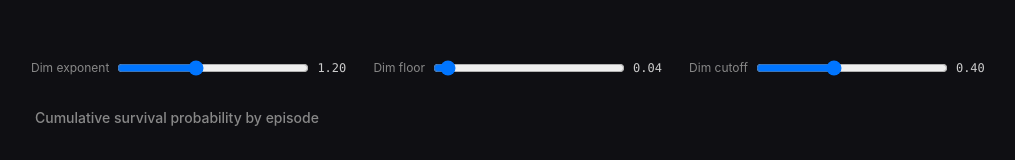
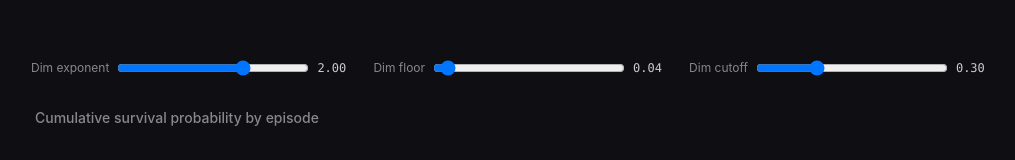
Before and after one commit to mucow24/rpdr-sim, a React (Vite) app: page / in a window 1280 px wide. Shown: the part 941-1101 px from the top of the page, without its empty margins (33-1048 px from the left). Built offline with nearby package versions, Linux system fonts and the light colour scheme.

Commit message:
Tune flow chart dimming defaults
Exponent 1.2 → 2, cutoff 0.4 → 0.3; floor unchanged at 0.04.

Co-Authored-By: Claude Opus 4.7 <noreply@anthropic.com>

```diff
--- a/src/components/charts/SeasonFlowChart.tsx
+++ b/src/components/charts/SeasonFlowChart.tsx
@@ -49,9 +49,9 @@ export default function SeasonFlowChart() {
   const svgRef = useRef<SVGSVGElement>(null);
   const containerRef = useRef<HTMLDivElement>(null);
   const [width, setWidth] = useState(1000);
-  const [dimExp, setDimExp] = useState(1.2);
+  const [dimExp, setDimExp] = useState(2);
   const [dimBase, setDimBase] = useState(0.04);
-  const [dimCutoff, setDimCutoff] = useState(0.4);
+  const [dimCutoff, setDimCutoff] = useState(0.3);
 
   const season = useStore(selectCurrentSeason);
   const { baselineResults, filteredResults, conditions, addCondition, removeCondition, clearConditions, selectedQueenId, setSelectedQueenId } =
```
